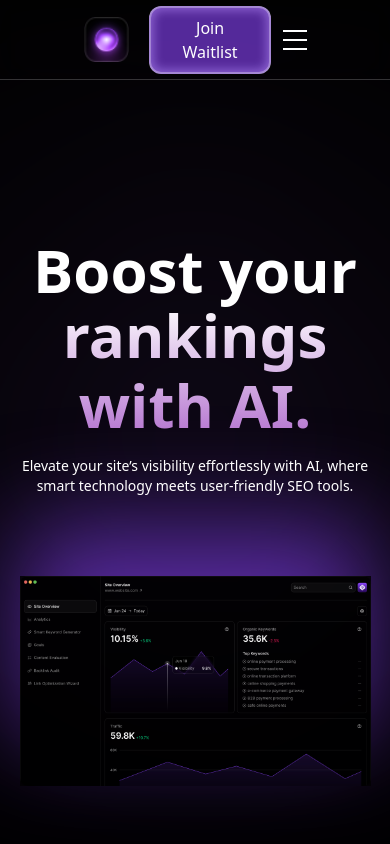
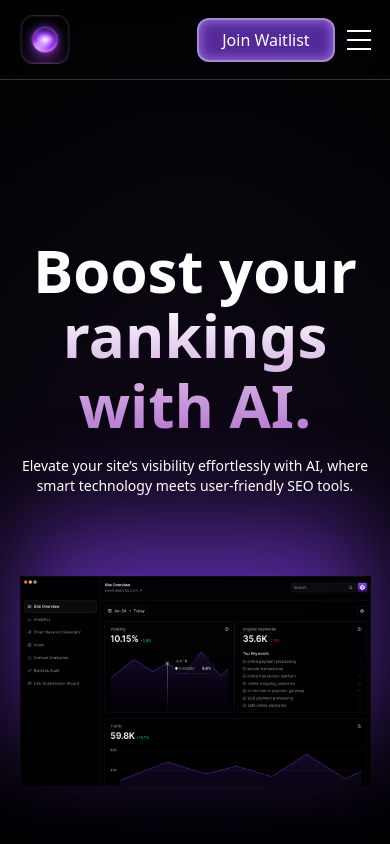
Before and after one commit to mayBeZoz/soft-wave-template, a Next.js app: page / in a window 390 px wide. Shown: the top 844 px of the page. Built offline with nearby package versions, Linux system fonts and the light colour scheme.

Commit message:
modifying header ui

```diff
--- a/src/app/_layout/header/Header.tsx
+++ b/src/app/_layout/header/Header.tsx
@@ -13,7 +13,7 @@ import MenuIcon from './MenuIcon'
 function Header() {
     return (
         <header className='h-[80px] relative backdrop-blur-lg z-[100] flex items-center border-white/20 border-b w-full'>
-            <div className="container px-16 gap-5 items-center flex justify-between">
+            <div className="container md:px-16 gap-5 items-center flex justify-between">
                 <Logo/>
                 <Nav/>
                 <div className="flex gap-3 sm:gap-10 items-center">
```
